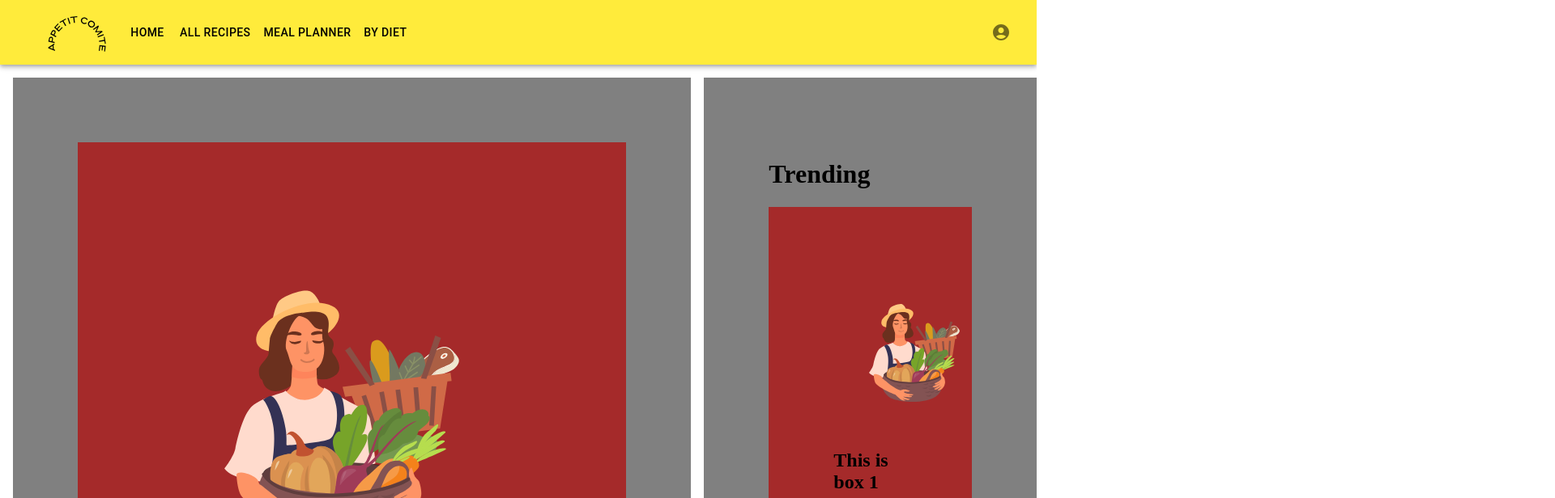
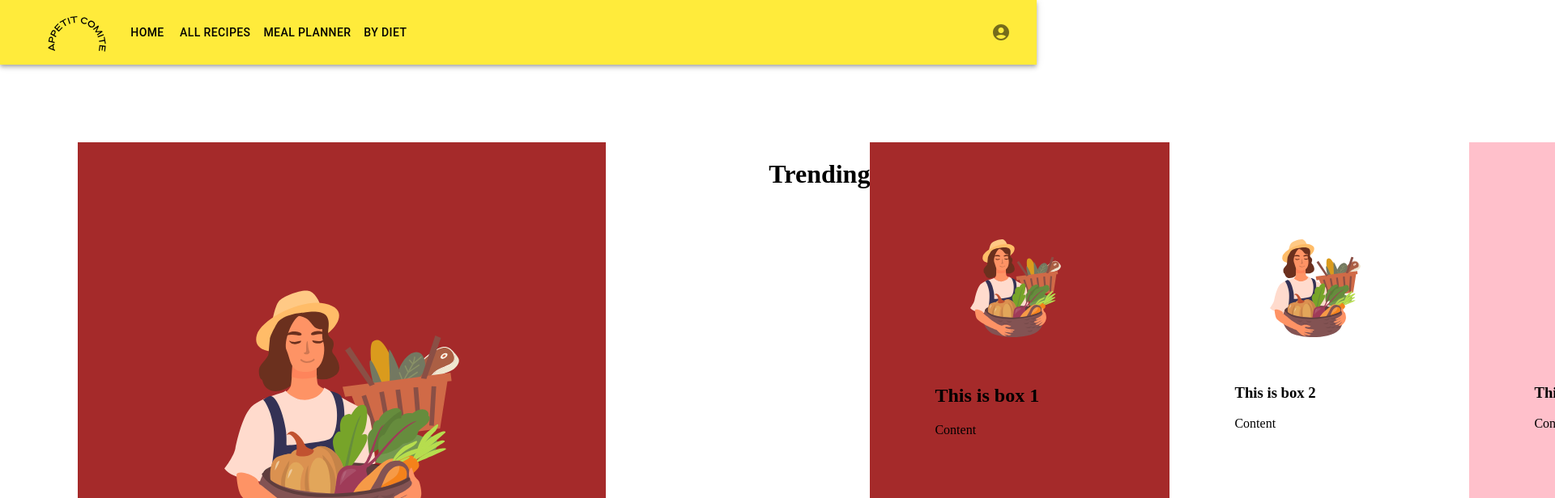
Before and after one commit to jorgelageJL/Frontend-React-Project-Apetit-Comite, a React (Vite) app: page /home in a window 1280 px wide. Shown: the top 616 px of the page at 81% size, 1920 px wide, since content can reach past the window. Built offline with nearby package versions, Linux system fonts and the light colour scheme.

Commit message:
Home - Fix Grid

```diff
--- a/src/pages/Home/Home.jsx
+++ b/src/pages/Home/Home.jsx
@@ -10,9 +10,9 @@ const Home = () => {
       <Header/>
 
       {/* ---> This is main grid <--- */}
-      <Grid container spacing={2} sx={{ width: '100%', margin: '0 auto', maxWidth: '1800px' }}>
+      <Grid container spacing={2} sx={{ display: 'flex', width: '100%', margin: '0 auto', maxWidth: '1800px' }}>
        <Grid className="MainGrid" item xs={6} md={8}>
-          <Box bgcolor="grey" p={10}>
+          <Box p={10} sx={{ display: 'flex', height: '100%', paddingLeft: 10 }}>
 
             <Box bgcolor="brown" p={10} style={{ marginBottom: '20px' }}>
             <img src={FoodBasket} alt="Food Basket" />
@@ -24,8 +24,8 @@ const Home = () => {
         </Grid>
 
         {/* ---> This is side grid <--- */}
-        <Grid className="SideGrid" item xs={6} md={4} sx={{ height: '100%' }}>
-          <Box bgcolor="grey" p={10} sx={{ height: '100%', paddingLeft: 10 }}>
+        <Grid className="SideGrid" item xs={6} md={4} sx={{ height: '100%'}}>
+          <Box bgcolor="white" p={10} sx={{ display: 'flex', height: '100%', paddingLeft: 10 }}>
             <h1>Trending</h1>
             <Box bgcolor="brown" p={10} style={{ marginBottom: '20px' }}>
             <img src={FoodBasket} alt="Food Basket" style={{ width: '200px', height: '200px', float: 'left', marginRight: '10px' }} />
@@ -43,7 +43,7 @@ const Home = () => {
             </div>
             </Box>
 
-            <Box bgcolor="pink" p={10} >
+            <Box bgcolor="pink" p={10} style={{ marginBottom: '20px' }}>
             <img src={FoodBasket} alt="Food Basket" style={{ width: '200px', height: '200px', float: 'left', marginRight: '10px' }} />
             <div style={{ display: 'inline-block' }}>
             <h3>This is box 3</h3>
```
